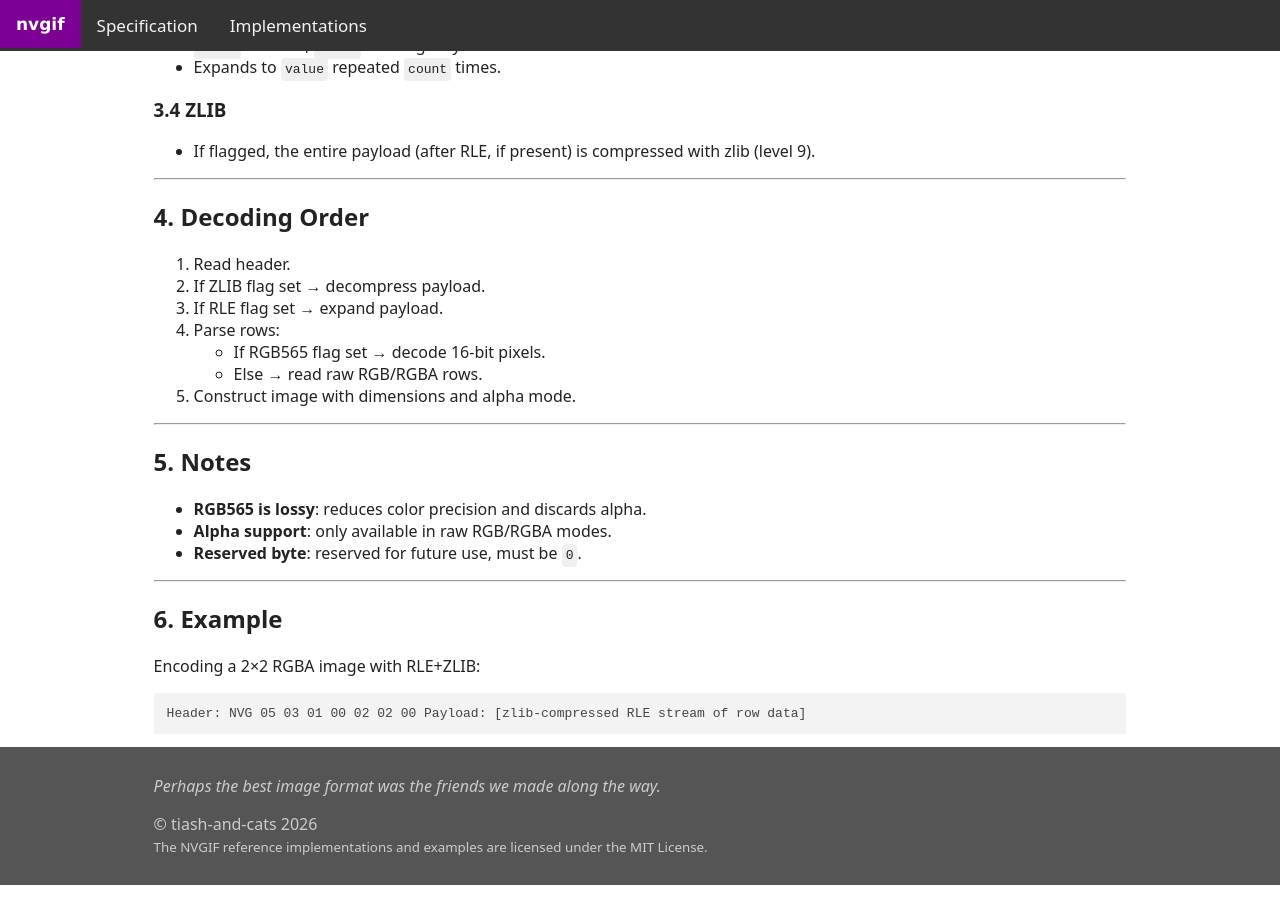
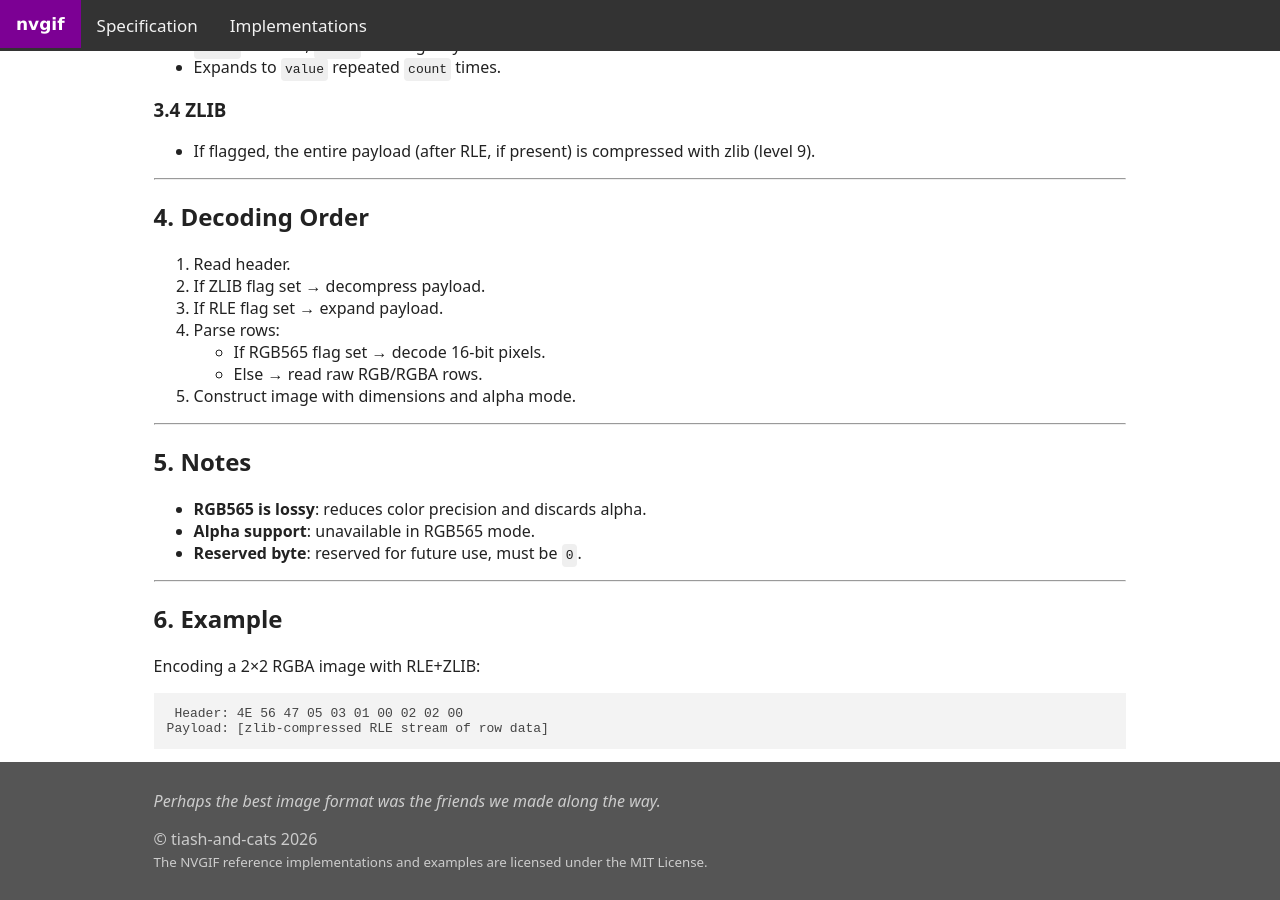
Before and after one commit to tiash-and-cats/nvgif, a Jekyll site: the page built from specs/v5.md, in a window 1280 px wide and 900 px high, scrolled down 1372 px. Built offline with Jekyll 4.4.1, drawn with Linux system fonts in a browser that asks for light colours; nearby versions of some CDN libraries; our own code applies the rules of GitHub Pages for plain Markdown files; some of the changed text lies outside the part shown.

Commit message:
Improved wording+formatting in specs/v5.md

````diff
--- a/specs/v5.md
+++ b/specs/v5.md
@@ -68,7 +68,7 @@ Multiple flags may be combined (e.g. `RLE | ZLIB`).
 
 ## 5. Notes
 - **RGB565 is lossy**: reduces color precision and discards alpha.
-- **Alpha support**: only available in raw RGB/RGBA modes.
+- **Alpha support**: unavailable in RGB565 mode.
 - **Reserved byte**: reserved for future use, must be `0`.
 
 ---
@@ -77,5 +77,6 @@ Multiple flags may be combined (e.g. `RLE | ZLIB`).
 Encoding a 2×2 RGBA image with RLE+ZLIB:
 
 ```
-Header: NVG 05 03 01 00 02 02 00 Payload: [zlib-compressed RLE stream of row data]
+ Header: 4E 56 47 05 03 01 00 02 02 00
+Payload: [zlib-compressed RLE stream of row data]
 ```
````
Also changed, not shown: other parts of specs/v5.md (+4 -4 lines).
